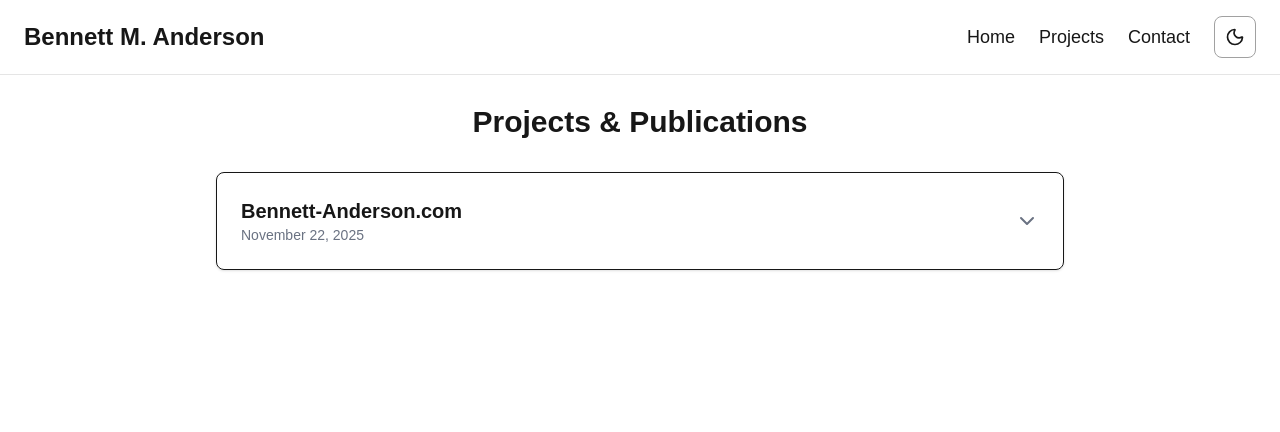
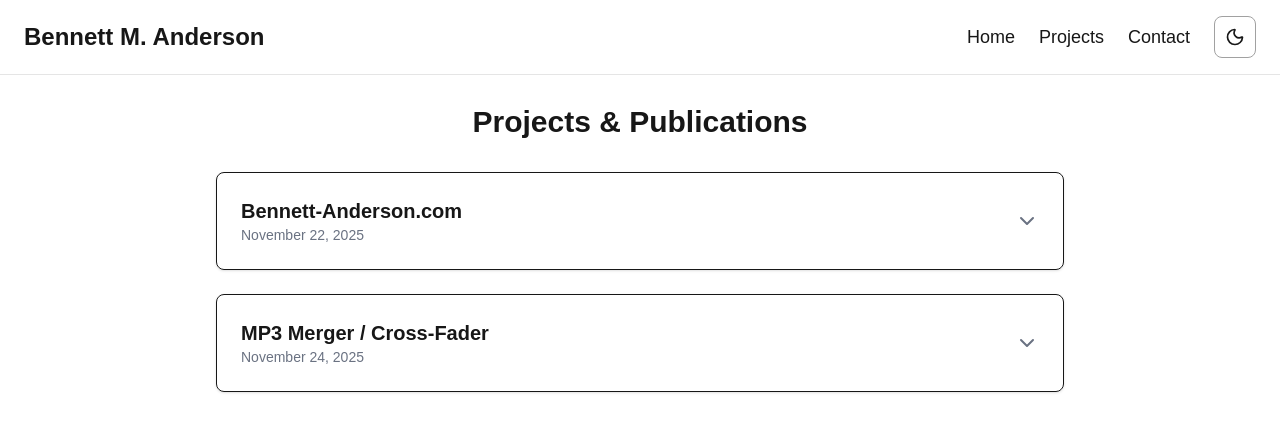
Before and after one commit to B-M-Anderson/Peninsula, a Next.js app: page /projects in a window 1280 px wide. Shown: the top 432 px of the page. Built offline with nearby package versions, Linux system fonts and the light colour scheme.

Commit message:
project update

```diff
--- a/app/projects/page.tsx
+++ b/app/projects/page.tsx
@@ -38,6 +38,22 @@ skills: [
   "Tailwind CSS",
   "Framer Motion",
   "Vercel"
+],
+  },
+
+  {
+    title: "MP3 Merger / Cross-Fader",
+    description:`A Python tool for blending multiple MP3 files together with smooth crossfades, dynamic EQ adjustments, and volume visualization.
+
+Section update and video demo coming soon!`,
+    githubUrl: "https://github.com/B-M-Anderson/mp3-Playlist-Crossfader",
+    date: "November 24, 2025",
+skills: [
+  "Python",
+  "Audio Processing",
+  "Git/GitHub",
+  "pydub",
+  "matplotlib"
 ],
   },
   // Add more projects here
```
